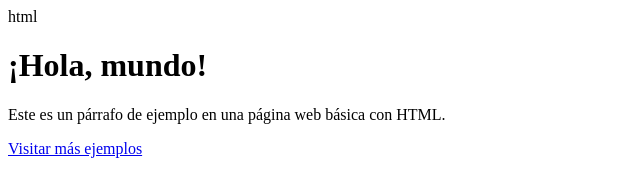
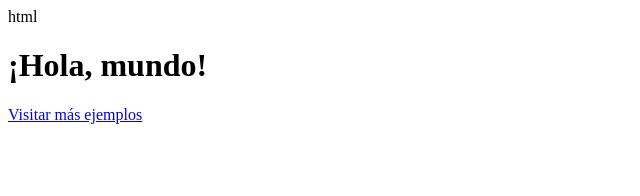
Before and after one commit to niquinterom/curso-web-campus, a plain HTML site: page index.html in a window 1280 px wide. Shown: the whole page, without its empty margins (0-640 px from the left). Drawn offline with Linux system fonts and the light colour scheme.

Commit message:
cuarto commit

```diff
--- a/index.html
+++ b/index.html
@@ -9,7 +9,6 @@ html
 <body>
 
     <h1>¡Hola, mundo!</h1>
-    <p>Este es un párrafo de ejemplo en una página web básica con HTML.</p>
     <a href="https://www.neolo.com/blog/11-codigos-html-basicos-para-paginas-web-con-ejemplos.php">Visitar más ejemplos</a>
 
 </body>
```
